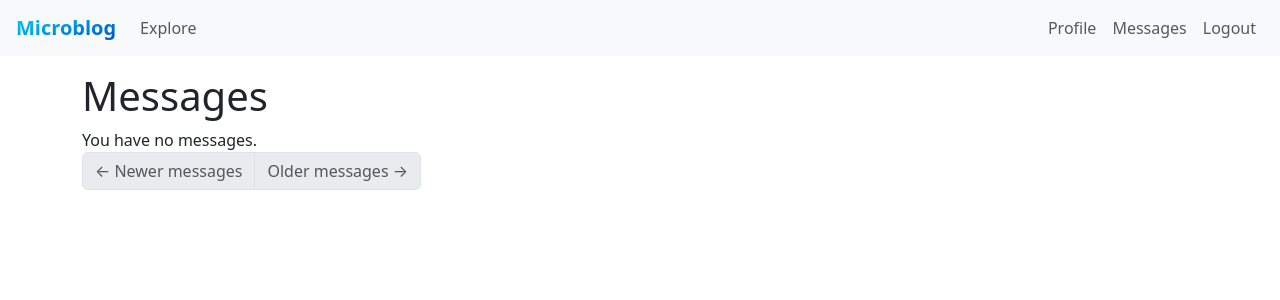
After one commit to davisnygren/flask-website, a Python web app: template microblog/app/templates/messages.html in a window 1280 px wide. The commit adds this page. Shown: the top 300 px of the page. Run offline with Jinja, Linux system fonts and the light colour scheme; the template is opened without the code that fills it, so the values that code supplies are empty; some libraries are stand-ins or nearby versions.

Commit message:
added messages page

```diff
--- a/microblog/app/templates/base.html
+++ b/microblog/app/templates/base.html
@@ -42,6 +42,7 @@
           <a class="nav-link" href="{{ url_for('auth.login') }}">Login</a>
           {% else %}
           <a class="nav-link" href="{{ url_for('main.user', username=current_user.username) }}">Profile</a>
+          <a class="nav-link" href="{{ url_for('main.messages') }}">Messages</a>
           <a class="nav-link" href="{{ url_for('auth.logout') }}">Logout</a>
           {% endif %}
         </div>
--- /dev/null
+++ b/microblog/app/templates/messages.html
@@ -0,0 +1,25 @@
+{% extends "base.html" %}
+
+{% block content %}
+  <h1>Messages</h1>
+  {% if not messages %}
+  You have no messages.
+  {% endif %}
+  {% for post in messages %}
+    {% include '_post.html' %}
+  {% endfor %}
+  <nav aria-label="...">
+    <ul class="pagination">
+      <li class="page-item{% if not prev_url %} disabled{% endif %}">
+        <a class="page-link" href="{{ prev_url or '#' }}">
+          <span aria-hidden="true">&larr;</span> Newer messages
+        </a>
+      </li>
+      <li class="page-item{% if not next_url %} disabled{% endif %}">
+        <a class="page-link" href="{{ next_url or '#' }}">
+          Older messages <span aria-hidden="true">&rarr;</span>
+        </a>
+      </li>
+    </ul>
+  </nav>
+{% endblock %}
```
Also changed, not shown: microblog/app/main/routes.py (+18 -0 lines).
